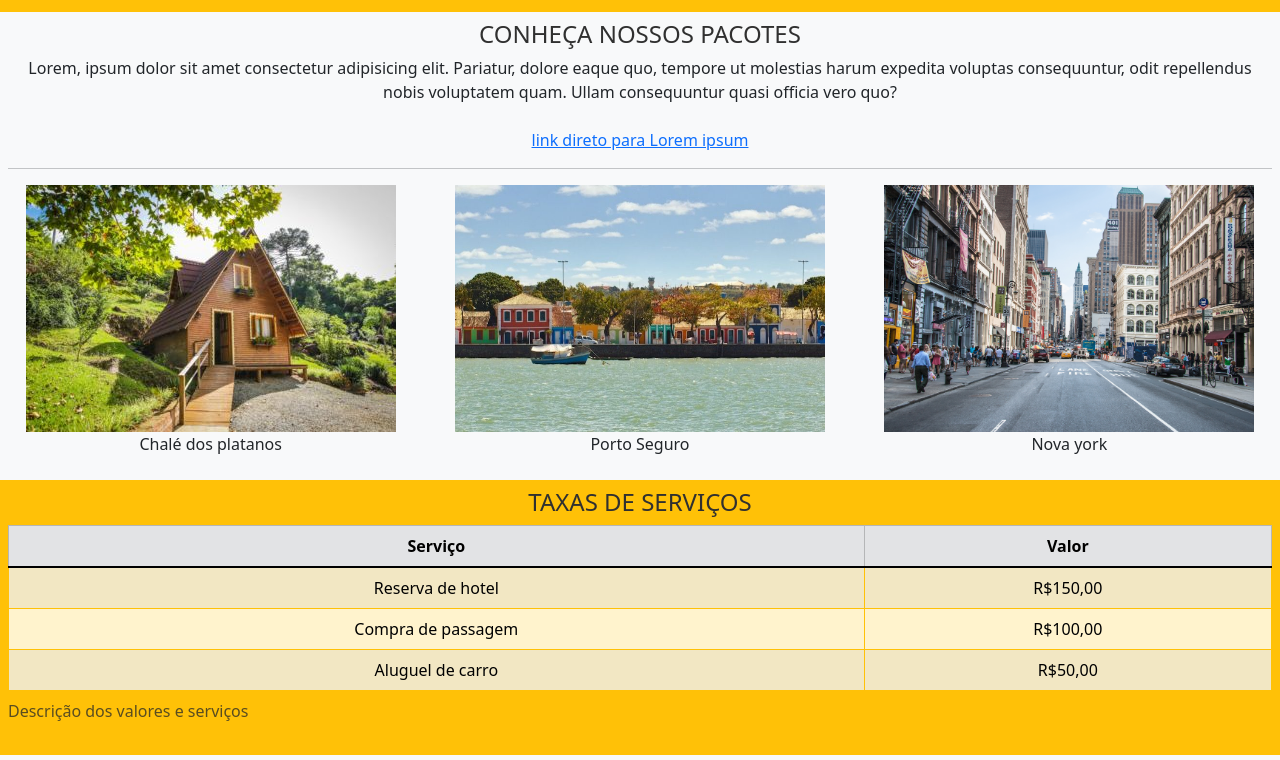
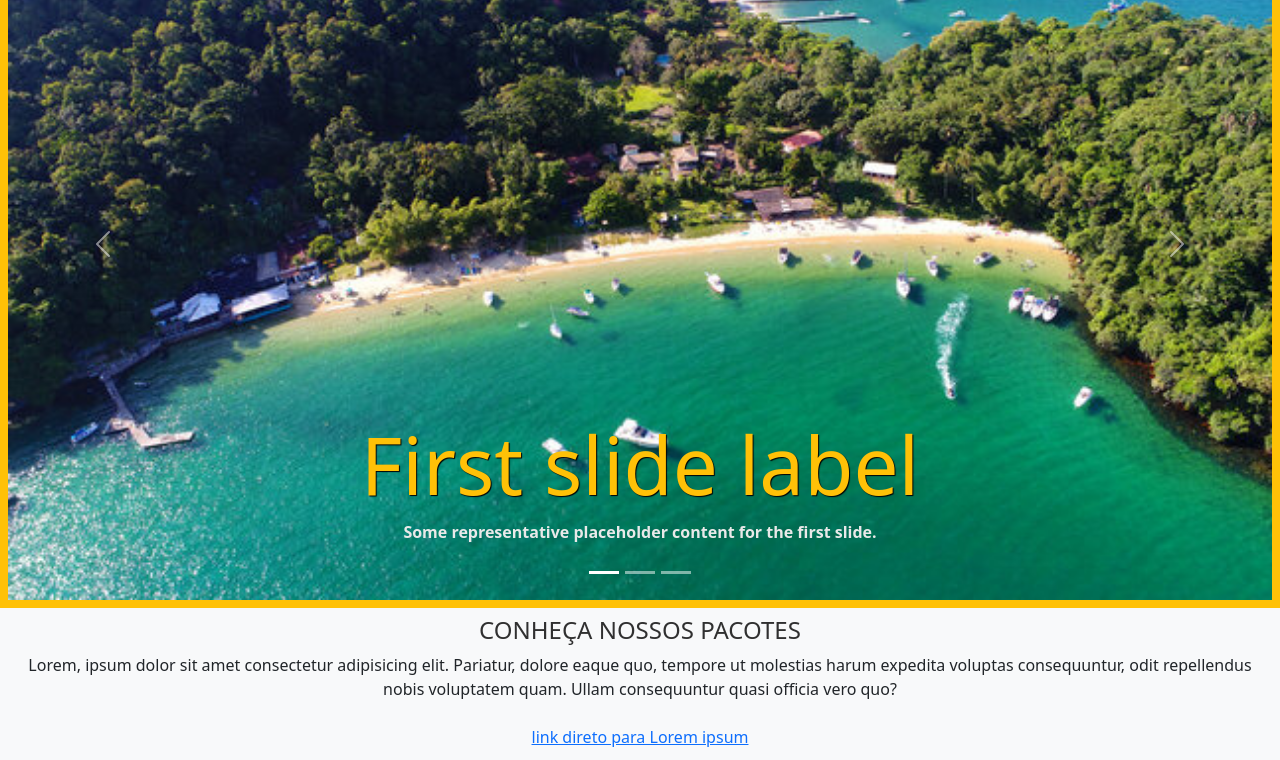
Before and after one commit to BernardoMaggessi/Web-course, a plain HTML site: page Desenvolvimento FrontEnd/index.html in a window 1280 px wide. Shown: the part 176-936 px from the top of the page. Drawn offline with nearby package versions, Linux system fonts and the light colour scheme.

Commit message:
um carousel muito mal feito

```diff
--- a/Desenvolvimento FrontEnd/index.html
+++ b/Desenvolvimento FrontEnd/index.html
@@ -40,8 +40,47 @@
               </div>
             </div>
           </nav>
-          <!--fim do NAV com bootstrap-->
-            <h1>Agende sua viagens dos sonhos!</h1>
+          <!--carousel-->
+          <div id="carouselExampleCaptions" class="carousel slide">
+            <div class="carousel-indicators">
+              <button type="button" data-bs-target="#carouselExampleCaptions" data-bs-slide-to="0" class="active" aria-current="true" aria-label="Slide 1"></button>
+              <button type="button" data-bs-target="#carouselExampleCaptions" data-bs-slide-to="1" aria-label="Slide 2"></button>
+              <button type="button" data-bs-target="#carouselExampleCaptions" data-bs-slide-to="2" aria-label="Slide 3"></button>
+            </div>
+            <div class="carousel-inner">
+              <div class="carousel-item active">
+                <img src="img/Nossos-pacotes/carousel/360_F_513023193_ekYBKhdnWGfeZuwMNNoIRxNj8wqRmRsw.jpg" alt="chalé dos platanos" class="d-block w-100">
+                <div class="carousel-caption d-none d-md-block">
+                  <h5>First slide label</h5>
+                  <p>Some representative placeholder content for the first slide.</p>
+                </div>
+              </div>
+              <div class="carousel-item">
+                <img src="img/Nossos-pacotes/carousel/360_F_513023193_ekYBKhdnWGfeZuwMNNoIRxNj8wqRmRsw.jpg"alt="Praia em porto seguro" class="d-block w-100">
+                <div class="carousel-caption d-none d-md-block">
+                  <h5>Second slide label</h5>
+                  <p>Some representative placeholder content for the second slide.</p>
+                </div>
+              </div>
+              <div class="carousel-item">
+                <img src="img/Nossos-pacotes/carousel/360_F_513023193_ekYBKhdnWGfeZuwMNNoIRxNj8wqRmRsw.jpg" alt="imagem de rua em nova york" class="d-block w-100" >
+                <div class="carousel-caption d-none d-md-block">
+                  <h5>Third slide label</h5>
+                  <p>Some representative placeholder content for the third slide.</p>
+                </div>
+              </div>
+            </div>
+            <button class="carousel-control-prev" type="button" data-bs-target="#carouselExampleCaptions" data-bs-slide="prev">
+              <span class="carousel-control-prev-icon" aria-hidden="true"></span>
+              <span class="visually-hidden">Previous</span>
+            </button>
+            <button class="carousel-control-next" type="button" data-bs-target="#carouselExampleCaptions" data-bs-slide="next">
+              <span class="carousel-control-next-icon" aria-hidden="true"></span>
+              <span class="visually-hidden">Next</span>
+            </button>
+          </div>
+        <!--carousel-->
+
     </header>
 
     <section class="container-fluid bg-light text-center p-2">
--- a/Desenvolvimento FrontEnd/style.css
+++ b/Desenvolvimento FrontEnd/style.css
@@ -21,3 +21,8 @@ h2{
     color: #303030;
     font-weight: 600px;
 }
+.carousel-caption h5{
+    font-size: 80px;
+    color: #ffc107;
+    text-shadow: 1px 1px 1px black;
+}
```
Also changed, not shown: Desenvolvimento FrontEnd/minha_pagina.html (+1 -1 lines), Desenvolvimento FrontEnd/img/Nossos-pacotes/carousel/360_F_513023193_ekYBKhdnWGfeZuwMNNoIRxNj8wqRmRsw.jpg (added).
